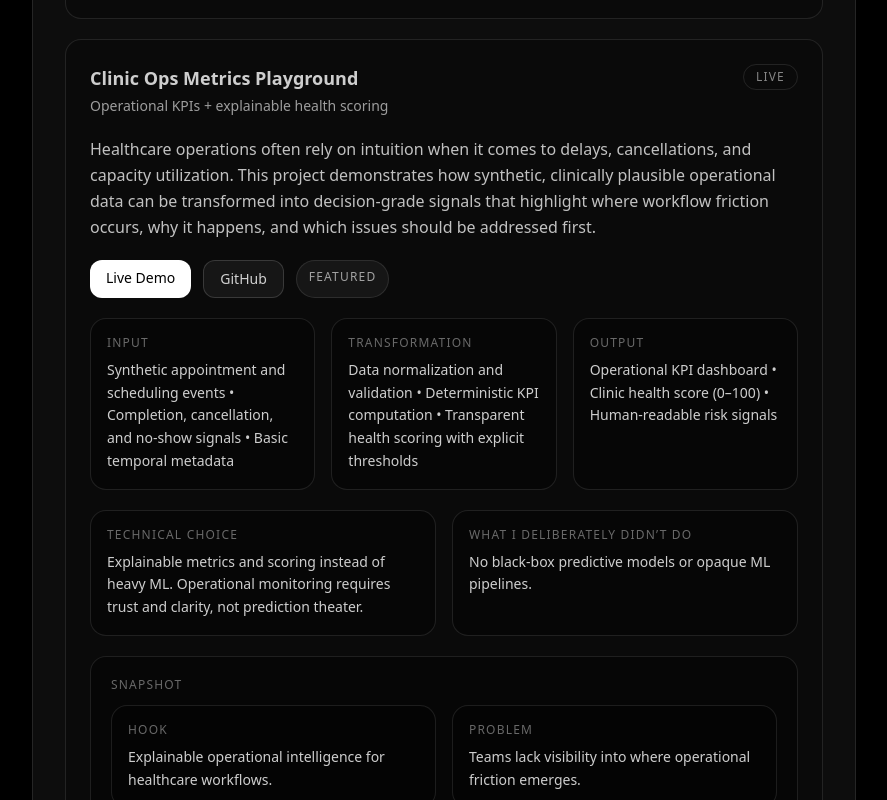
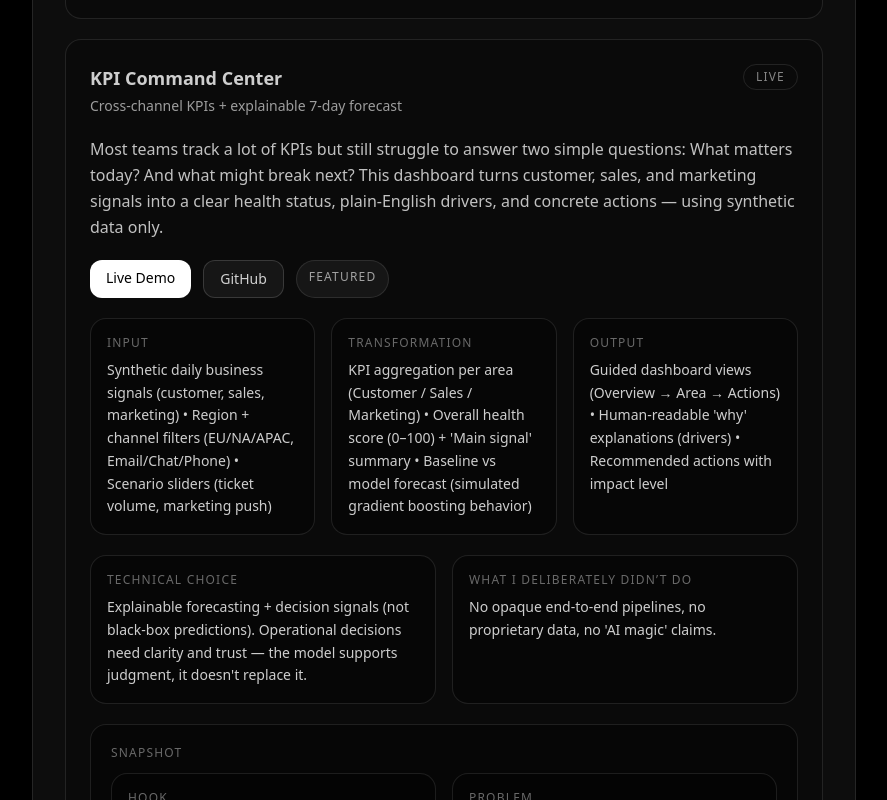
Before and after one commit to lucalazzaro/ai-medtech-portfolio, a Next.js app: page / in a window 1280 px wide. Shown: the part 3880-4680 px from the top of the page, without its empty margins (336-1223 px from the left). Built offline with nearby package versions, Linux system fonts and the light colour scheme.

Commit message:
Replace Clinic Ops project with KPI Command Center

```diff
--- a/app/page.tsx
+++ b/app/page.tsx
@@ -103,51 +103,53 @@ const projects: Project[] = [
 },
 
   {
-    title: "Clinic Ops Metrics Playground",
-    subtitle: "Operational KPIs + explainable health scoring",
+  title: "KPI Command Center",
+  subtitle: "Cross-channel KPIs + explainable 7-day forecast",
   context:
-      "Healthcare operations often rely on intuition when it comes to delays, cancellations, and capacity utilization. This project demonstrates how synthetic, clinically plausible operational data can be transformed into decision-grade signals that highlight where workflow friction occurs, why it happens, and which issues should be addressed first.",
-    livenote: "Live demo available — architecture-first applied analytics showcase.",
+    "Most teams track a lot of KPIs but still struggle to answer two simple questions: What matters today? And what might break next? This dashboard turns customer, sales, and marketing signals into a clear health status, plain-English drivers, and concrete actions — using synthetic data only.",
+  livenote:
+    "Live demo available — PowerBI-style monitoring with lightweight, explainable ML behavior.",
   mentalModel: {
     input: [
-        "Synthetic appointment and scheduling events",
-        "Completion, cancellation, and no-show signals",
-        "Basic temporal metadata",
+      "Synthetic daily business signals (customer, sales, marketing)",
+      "Region + channel filters (EU/NA/APAC, Email/Chat/Phone)",
+      "Scenario sliders (ticket volume, marketing push)",
     ],
     transformation: [
-        "Data normalization and validation",
-        "Deterministic KPI computation",
-        "Transparent health scoring with explicit thresholds",
+      "KPI aggregation per area (Customer / Sales / Marketing)",
+      "Overall health score (0–100) + 'Main signal' summary",
+      "Baseline vs model forecast (simulated gradient boosting behavior)",
     ],
     output: [
-        "Operational KPI dashboard",
-        "Clinic health score (0–100)",
-        "Human-readable risk signals",
+      "Guided dashboard views (Overview → Area → Actions)",
+      "Human-readable 'why' explanations (drivers)",
+      "Recommended actions with impact level",
     ],
   },
   technicalChoice: {
-      choice: "Explainable metrics and scoring instead of heavy ML.",
-      why: "Operational monitoring requires trust and clarity, not prediction theater.",
+    choice: "Explainable forecasting + decision signals (not black-box predictions).",
+    why: "Operational decisions need clarity and trust — the model supports judgment, it doesn't replace it.",
   },
   deliberateNonChoice:
-      "No black-box predictive models or opaque ML pipelines.",
+    "No opaque end-to-end pipelines, no proprietary data, no 'AI magic' claims.",
   snapshot: {
-      hook: "Explainable operational intelligence for healthcare workflows.",
+    hook: "A business dashboard that stays readable, even for non-technical people.",
     problem:
-        "Teams lack visibility into where operational friction emerges.",
+      "Cross-team metrics are often tracked in silos, so early warning signals are missed.",
     approach:
-        "Compute a minimal set of meaningful KPIs and aggregate them transparently.",
+      "Combine a small set of meaningful KPIs into one health view, then explain what's driving changes and what to do next.",
     techStack: "Next.js, TypeScript, Recharts",
     impact:
-        "Architecture-first example of deployable operational analytics.",
+      "A portfolio-ready example of product-thinking + applied analytics with clear, explainable signals.",
   },
   status: "Live",
   links: {
-      demo: "https://clinic-ops-metrics.vercel.app/",
-      github: "https://github.com/lucalazzaro/clinic-ops-metrics-playground",
+    demo: "https://kpi-command-center-self.vercel.app/",
+    github: "https://github.com/lucalazzaro/kpi-command-center",
   },
   featured: true,
 },
+
 
 {
   title: "Multi-Agent Backoffice: Why Humans Still Matter",
```
Lines whose indentation alone changed are shown as unchanged.
